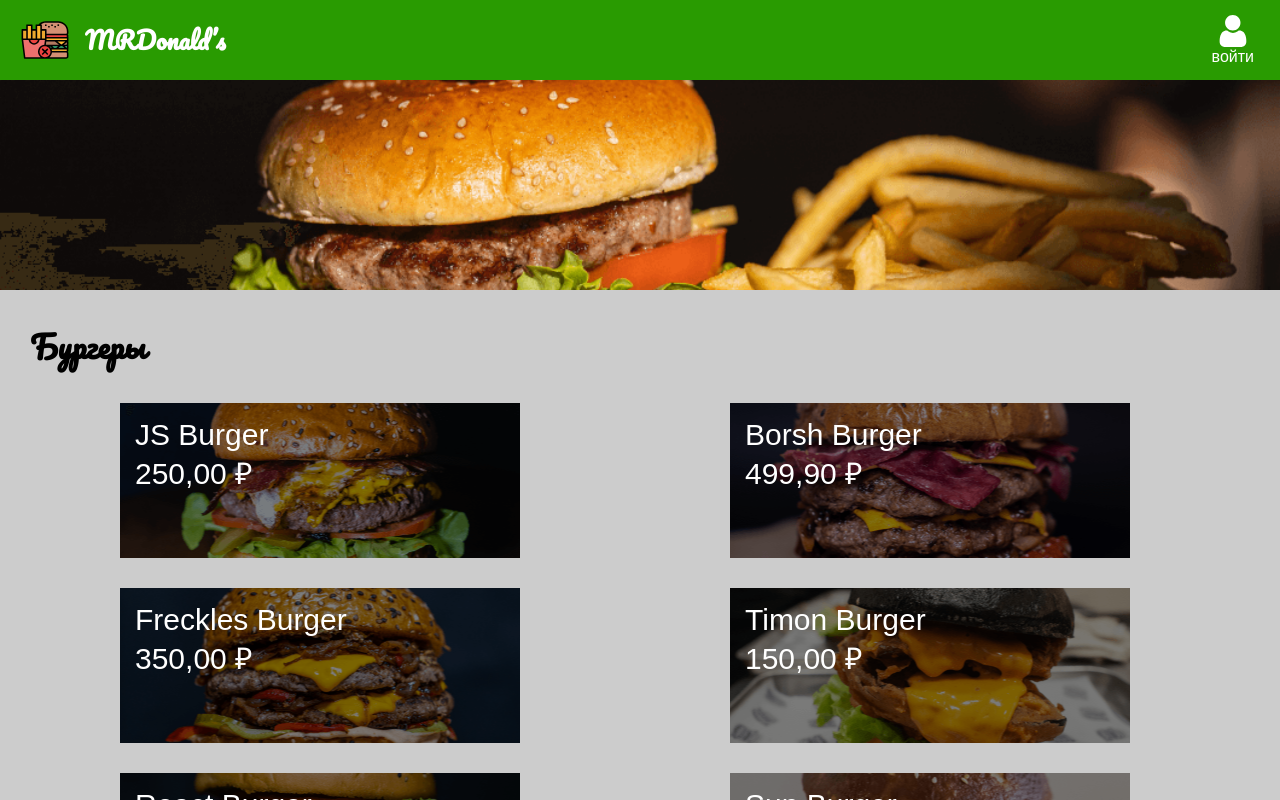
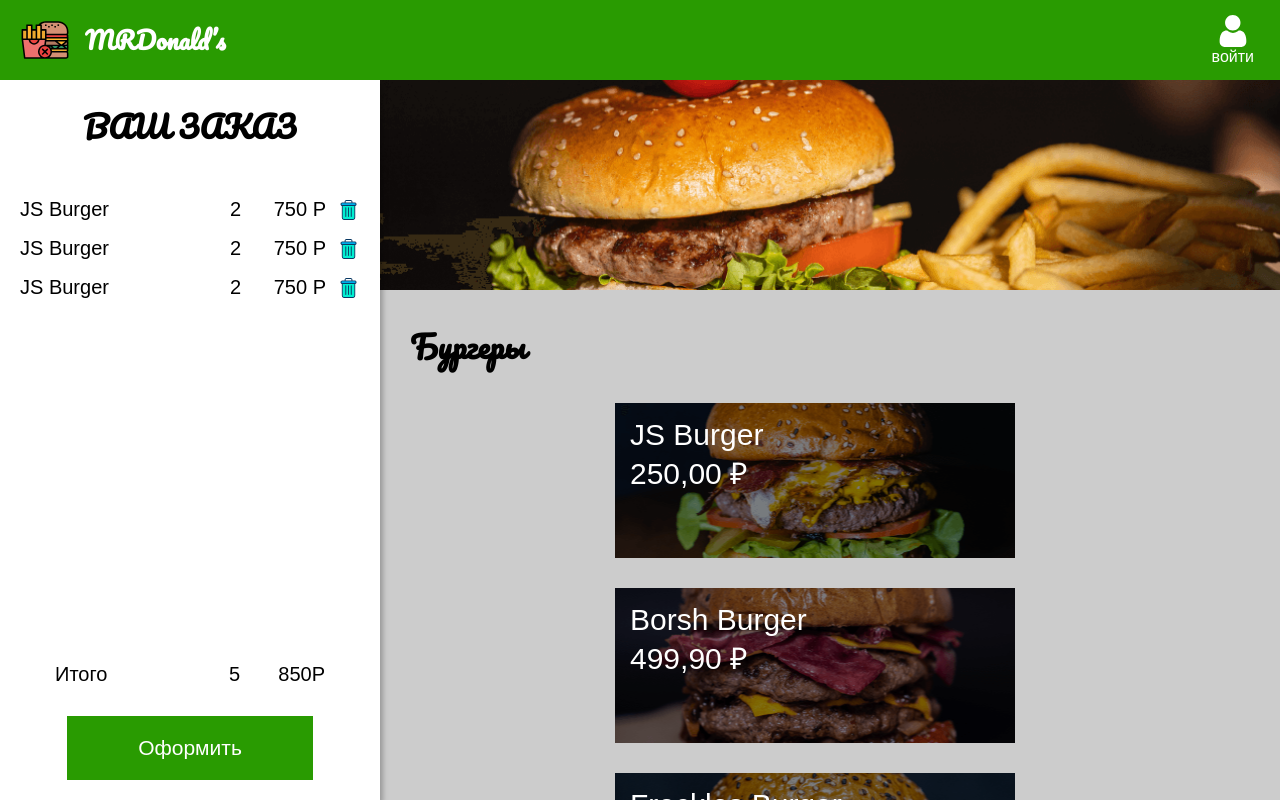
Before and after one commit to Shuvarov-MD/react-project, a React (Create React App) app: page / in a window 1280 px wide. Shown: the top 800 px of the page. Built offline with nearby package versions, Linux system fonts and the light colour scheme.

Commit message:
feat: create Order.js, OrderListItem.js & add trash.svg

```diff
--- a/src/App.js
+++ b/src/App.js
@@ -3,6 +3,7 @@
 import Menu from './Components/Menu';
 import GlobalStyle from './Components/GlobalStyle';
 import ModalItem from './Components/ModalItem';
+import Order from './Components/Order';
 
 function App() {
 
@@ -12,6 +13,7 @@
     <React.Fragment>
       <GlobalStyle/>
       <NavBar/>
+      <Order/>
       <Menu setOpenItem={setOpenItem}/>
       <ModalItem openItem={openItem} setOpenItem={setOpenItem}/>
     </React.Fragment>
--- a/src/Components/Button.js
+++ b/src/Components/Button.js
@@ -9,6 +9,7 @@
   padding: 18px 0;
   width: 246px;
   transition: all 0.3s linear;
+  margin: 0 auto;
 
   &:hover {
     background-color: transparent;
--- a/src/Components/Menu.js
+++ b/src/Components/Menu.js
@@ -7,6 +7,7 @@
 const MenuStyled = styled.main`
   background-color: #ccc;
   margin-top: 80px;
+  margin-left: 380px;
 `;
 
 const SectionMenu = styled.section`
--- /dev/null
+++ b/src/Components/Order.js
@@ -0,0 +1,67 @@
+import React from 'react';
+import styled from 'styled-components';
+import Button from './Button';
+import OrderListItem from './OrderListItem';
+
+const OrderStyled = styled.section`
+  position: fixed;
+  display: flex;
+  flex-direction: column;
+  top: 80px;
+  left: 0;
+  background: #fff;
+  min-width: 380px;
+  height: calc(100% - 80px);
+  box-shadow: 3px 4px 5px rgba(0, 0, 0, 0.25);
+  padding: 20px;
+`;
+
+const OrderTitle = styled.h2`
+  text-align: center;
+  margin-bottom: 30px;
+`;
+
+const OrderContent = styled.div`
+  flex-grow: 1;
+`;
+
+const OrderList = styled.ul``;
+
+const Total = styled.div`
+  display: flex;
+  margin: 0 35px 30px;
+
+  & span:first-child {
+    flex-grow: 1;
+  }
+`;
+
+const TotalPrice = styled.span`
+  text-align: right;
+  min-width: 65px;
+  margin-left: 20px;
+`;
+
+const Order = () => {
+  return (
+    <OrderStyled>
+      <OrderTitle>ВАШ ЗАКАЗ</OrderTitle>
+      <OrderContent>
+        <OrderList>
+          <OrderListItem/>
+          <OrderListItem/>
+          <OrderListItem/>
+        </OrderList>
+      </OrderContent>
+      <Total>
+        <span>Итого</span>
+        <span>5</span>
+        <TotalPrice>850Р</TotalPrice>
+      </Total>
+      <Button text="Оформить"></Button>
+    </OrderStyled>
+  );
+};
+
+
+export default Order;
--- /dev/null
+++ b/src/Components/OrderListItem.js
@@ -0,0 +1,42 @@
+import React from 'react';
+import styled from 'styled-components';
+import trashImage from '../img/trash.svg';
+
+const TrashButton = styled.button`
+  width: 24px;
+  height: 24px;
+  border-color: transparent;
+  background-color: transparent;
+  background-image: url(${trashImage});
+  background-position: center;
+  background-size: cover;
+  background-repeat: no-repeat;
+  cursor: pointer;
+`;
+
+const OrderItemStyled = styled.li`
+  display: flex;
+  margin: 15px 0;
+`;
+
+const ItemName = styled.span`
+  flex-grow: 1;
+`;
+
+const ItemPrice = styled.span`
+  margin-left: 20px;
+  margin-right: 10px;
+  min-width: 65px;
+  text-align: right;
+`;
+
+const OrderListItem = () => (
+  <OrderItemStyled>
+    <ItemName>JS Burger</ItemName>
+    <span>2</span>
+    <ItemPrice>750 Р</ItemPrice>
+    <TrashButton/>
+  </OrderItemStyled>
+);
+
+export default OrderListItem;
```
Also changed, not shown: src/img/trash.svg (added).
